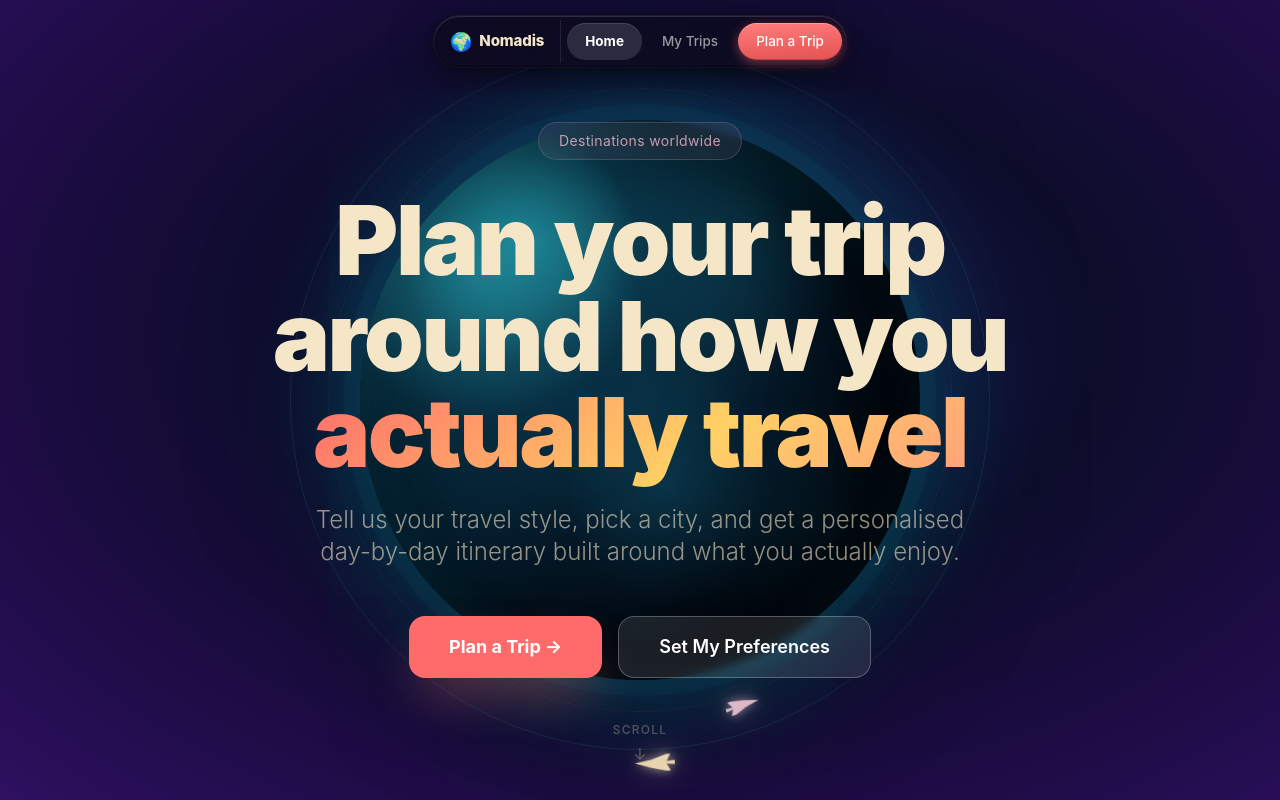
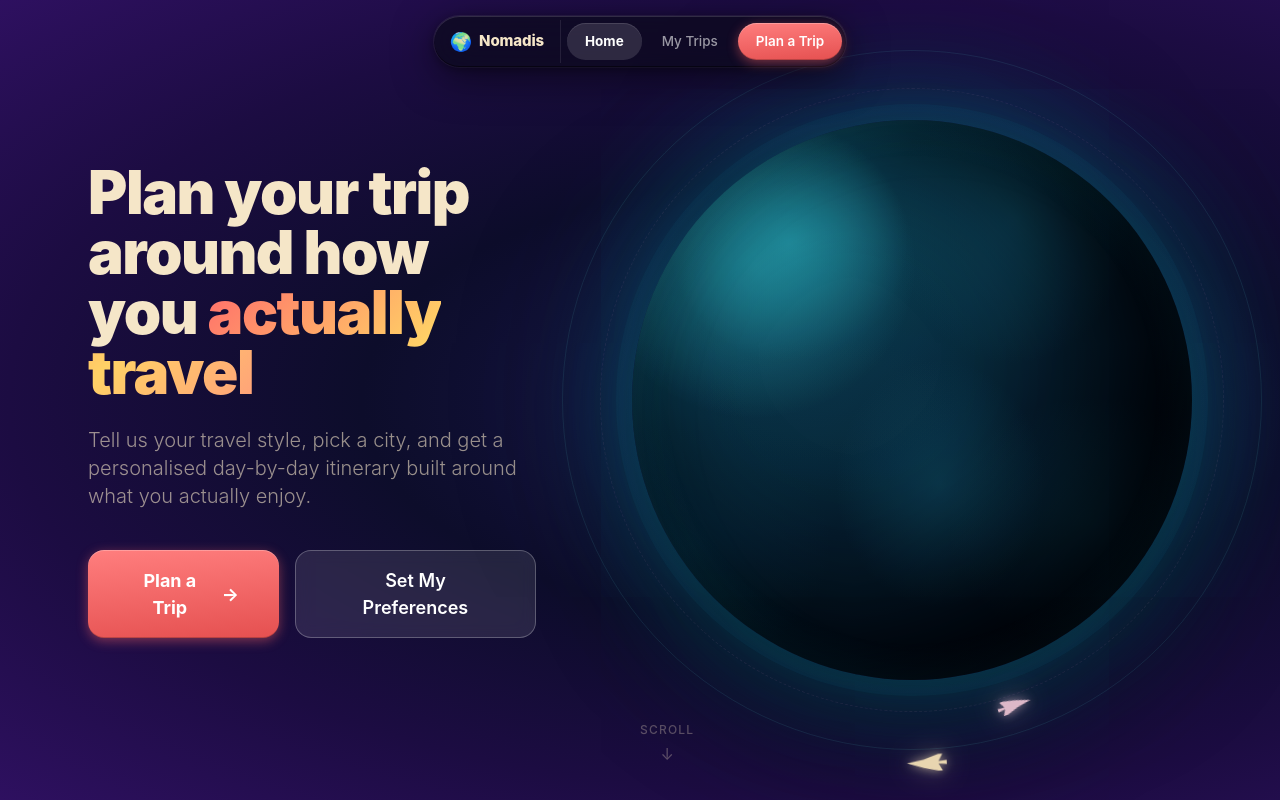
Before and after one commit to MahinC68/nomadis, a React app in the folder frontend/: page / in a window 1280 px wide. Shown: the top 800 px of the page. Built offline with nearby package versions, Linux system fonts and the light colour scheme; the HTML template or start-up script is replaced by a standard one.

Commit message:
update ui

```diff
--- a/frontend/src/components/Navbar.jsx
+++ b/frontend/src/components/Navbar.jsx
@@ -10,6 +10,73 @@ export default function Navbar() {
   const { pathname } = useLocation()
 
   return (
+    <>
+      <style>{`
+        .nav-pill {
+          display: flex;
+          align-items: center;
+          padding: 8px 18px;
+          font-size: 13.5px;
+          font-weight: 500;
+          text-decoration: none;
+          border-radius: 999px;
+          white-space: nowrap;
+          color: rgba(255,255,255,0.58);
+          background: transparent;
+          transition: color 0.18s ease, background 0.18s ease, box-shadow 0.18s ease;
+        }
+        .nav-pill:hover {
+          color: rgba(255,255,255,0.92);
+          background: rgba(255,255,255,0.09);
+        }
+        .nav-pill.active {
+          color: #fff;
+          font-weight: 700;
+          background: rgba(255,255,255,0.13);
+          box-shadow: 0 1px 0 rgba(255,255,255,0.12) inset;
+        }
+        .nav-pill.active:hover {
+          background: rgba(255,255,255,0.18);
+        }
+        .nav-accent {
+          display: flex;
+          align-items: center;
+          padding: 8px 18px;
+          font-size: 13.5px;
+          font-weight: 600;
+          text-decoration: none;
+          border-radius: 999px;
+          white-space: nowrap;
+          color: #fff;
+          background: linear-gradient(175deg, #ff7e7e 0%, #e55050 100%);
+          box-shadow: 0 1px 0 rgba(255,255,255,0.25) inset, 0 -1px 0 rgba(0,0,0,0.2) inset, 0 3px 12px rgba(255,100,100,0.45);
+          transition: opacity 0.18s ease, transform 0.18s ease, box-shadow 0.18s ease;
+        }
+        .nav-accent:hover {
+          opacity: 0.88;
+          transform: translateY(-1px);
+          box-shadow: 0 1px 0 rgba(255,255,255,0.25) inset, 0 -1px 0 rgba(0,0,0,0.2) inset, 0 6px 20px rgba(255,100,100,0.5);
+        }
+        .nav-logo {
+          display: flex;
+          align-items: center;
+          gap: 7px;
+          padding: 8px 16px 8px 12px;
+          font-weight: 800;
+          font-size: 15px;
+          color: #F5E6C8;
+          text-decoration: none;
+          border-right: 1px solid rgba(255,255,255,0.09);
+          margin-right: 4px;
+          letter-spacing: -0.01em;
+          white-space: nowrap;
+          transition: color 0.18s ease;
+        }
+        .nav-logo:hover {
+          color: #fff;
+        }
+      `}</style>
+
       <nav
         style={{
           position: 'fixed',
@@ -42,68 +109,25 @@ export default function Navbar() {
             pointerEvents: 'auto',
           }}
         >
-        {/* Logo */}
-        <Link
-          to="/"
-          style={{
-            display: 'flex',
-            alignItems: 'center',
-            gap: 7,
-            padding: '8px 16px 8px 12px',
-            fontWeight: 800,
-            fontSize: 15,
-            color: '#F5E6C8',
-            textDecoration: 'none',
-            borderRight: '1px solid rgba(255,255,255,0.09)',
-            marginRight: 4,
-            letterSpacing: '-0.01em',
-            whiteSpace: 'nowrap',
-          }}
-        >
+          <Link to="/" className="nav-logo">
             <span style={{ fontSize: 18 }}>🌍</span>
             <span>Nomadis</span>
           </Link>
 
           {NAV_LINKS.map(({ to, label, accent }) => {
             const active = pathname === to
-          return (
-            <Link
-              key={to}
-              to={to}
-              style={{
-                display: 'flex',
-                alignItems: 'center',
-                padding: '8px 18px',
-                fontSize: 13.5,
-                fontWeight: active ? 700 : 500,
-                textDecoration: 'none',
-                borderRadius: 999,
-                transition: 'all 0.15s ease',
-                whiteSpace: 'nowrap',
-                ...(accent
-                  ? {
-                      background: 'linear-gradient(175deg, #ff7e7e 0%, #e55050 100%)',
-                      color: '#fff',
-                      boxShadow:
-                        '0 1px 0 rgba(255,255,255,0.25) inset, 0 -1px 0 rgba(0,0,0,0.2) inset, 0 3px 12px rgba(255,100,100,0.45)',
-                    }
-                  : active
-                  ? {
-                      background: 'rgba(255,255,255,0.13)',
-                      color: '#fff',
-                      boxShadow: '0 1px 0 rgba(255,255,255,0.12) inset',
-                    }
-                  : {
-                      background: 'transparent',
-                      color: 'rgba(255,255,255,0.58)',
-                    }),
-              }}
-            >
+            return accent ? (
+              <Link key={to} to={to} className="nav-accent">
+                {label}
+              </Link>
+            ) : (
+              <Link key={to} to={to} className={`nav-pill${active ? ' active' : ''}`}>
                 {label}
               </Link>
             )
           })}
         </div>
       </nav>
+    </>
   )
 }
--- a/frontend/src/pages/Itinerary.jsx
+++ b/frontend/src/pages/Itinerary.jsx
@@ -120,7 +120,7 @@ export default function Itinerary() {
       <Navbar />
 
       {/* Header */}
-      <div className="bg-white border-b border-gray-100 shadow-sm">
+      <div className="bg-white border-b border-gray-100 shadow-sm" style={{ paddingTop: 80 }}>
         <div className="max-w-6xl mx-auto px-6 py-8">
           <div className="flex flex-col sm:flex-row sm:items-center justify-between gap-4">
             <div>
--- a/frontend/src/pages/Landing.jsx
+++ b/frontend/src/pages/Landing.jsx
@@ -97,6 +97,51 @@ export default function Landing() {
           0%, 100% { opacity: 1; }
           50%       { opacity: 0.93; }
         }
+        .btn-plan {
+          display: inline-flex;
+          align-items: center;
+          gap: 10px;
+          background: linear-gradient(175deg, #ff7e7e 0%, #e55050 100%);
+          color: #fff;
+          padding: 16px 40px;
+          border-radius: 1rem;
+          font-size: 18px;
+          font-weight: 700;
+          border: none;
+          cursor: pointer;
+          box-shadow: 0 1px 0 rgba(255,255,255,0.25) inset, 0 -1px 0 rgba(0,0,0,0.2) inset, 0 3px 12px rgba(255,100,100,0.45);
+          transition: transform 0.2s ease, box-shadow 0.2s ease, opacity 0.2s ease;
+        }
+        .btn-plan:hover {
+          transform: translateY(-2px);
+          opacity: 0.9;
+          box-shadow: 0 1px 0 rgba(255,255,255,0.25) inset, 0 -1px 0 rgba(0,0,0,0.2) inset, 0 8px 24px rgba(255,100,100,0.55);
+        }
+        .btn-plan:hover .btn-arrow {
+          transform: translateX(5px);
+        }
+        .btn-arrow {
+          display: inline-block;
+          transition: transform 0.2s ease;
+        }
+        .btn-secondary {
+          display: inline-flex;
+          align-items: center;
+          background: rgba(255,255,255,0.1);
+          backdrop-filter: blur(8px);
+          -webkit-backdrop-filter: blur(8px);
+          color: #fff;
+          padding: 16px 40px;
+          border-radius: 1rem;
+          font-size: 18px;
+          font-weight: 600;
+          border: 1px solid rgba(255,255,255,0.25);
+          cursor: pointer;
+          transition: background 0.2s ease;
+        }
+        .btn-secondary:hover {
+          background: rgba(255,255,255,0.2);
+        }
       `}</style>
 
       <Navbar />
@@ -108,38 +153,80 @@ export default function Landing() {
           minHeight: '100vh',
           display: 'flex',
           flexDirection: 'column',
-          alignItems: 'center',
           justifyContent: 'center',
           background:
-            'radial-gradient(ellipse at 55% 42%, #18184a 0%, #0d0d2b 40%, #1c0c42 70%, #2e1060 100%)',
+            'radial-gradient(ellipse at 65% 50%, #18184a 0%, #0d0d2b 40%, #1c0c42 70%, #2e1060 100%)',
         }}
       >
-        {/* ── 3D Globe — absolutely centered, behind the text ── */}
+        <div
+          style={{
+            width: '100%',
+            maxWidth: 1200,
+            margin: '0 auto',
+            padding: '6rem 3rem',
+            display: 'grid',
+            gridTemplateColumns: '1fr 1fr',
+            alignItems: 'center',
+            gap: '6rem',
+          }}
+        >
+          {/* ── Left column: text + buttons ── */}
+          <div>
+            <h1
+              className="text-5xl md:text-6xl font-black leading-tight mb-6 tracking-tight"
+              style={{ color: '#F5E6C8' }}
+            >
+              Plan your trip
+              <br />
+              around how you{' '}
+              <span
+                className="text-transparent bg-clip-text"
+                style={{
+                  backgroundImage:
+                    'linear-gradient(135deg, #FF6B6B 0%, #FFD166 60%, #ffa07a 100%)',
+                }}
+              >
+                actually travel
+              </span>
+            </h1>
+
+            <p
+              className="text-lg md:text-xl mb-10 leading-relaxed font-light"
+              style={{ color: 'rgba(232,218,192,0.64)', maxWidth: 460 }}
+            >
+              Tell us your travel style, pick a city, and get a personalised day-by-day
+              itinerary built around what you actually enjoy.
+            </p>
+
+            <div className="flex flex-col sm:flex-row gap-4">
+              <button onClick={() => navigate('/plan')} className="btn-plan">
+                Plan a Trip <span className="btn-arrow">→</span>
+              </button>
+              <button onClick={() => navigate('/onboarding')} className="btn-secondary">
+                Set My Preferences
+              </button>
+            </div>
+          </div>
+
+          {/* ── Right column: 3D globe + orbiting planes ── */}
           <div
             aria-hidden="true"
             style={{
-            position: 'absolute',
-            top: '50%',
-            left: '50%',
-            transform: 'translate(-50%, -50%)',
-            width: 560,
-            height: 560,
+              display: 'flex',
+              alignItems: 'center',
+              justifyContent: 'center',
               pointerEvents: 'none',
             }}
           >
+            {/* Globe anchor — orbit rings/planes extend outside this box */}
+            <div style={{ position: 'relative', width: 560, height: 560, flexShrink: 0 }}>
+
               {/* Sphere */}
               <div
                 style={{
                   width: '100%',
                   height: '100%',
                   borderRadius: '50%',
-              /*
-               * Light source: top-left (~28% x, 22% y).
-               * Elliptical overlays simulate continent-shaped landmasses
-               * in subtly brighter teal scattered across the surface.
-               * The base radial gradient runs from bright highlight at the
-               * light source through mid-navy to near-black at the shadow.
-               */
                   background: `
                     radial-gradient(ellipse at 22% 26%, rgba(38,158,172,0.6)  0%, transparent 26%),
                     radial-gradient(ellipse at 68% 18%, rgba(14,74,94,0.65)   0%, transparent 22%),
@@ -173,7 +260,7 @@ export default function Landing() {
                 }}
               />
 
-          {/* ── Orbit ring A — matches CW plane radius ── */}
+              {/* Orbit ring A — matches CW plane radius */}
               <div
                 style={{
                   position: 'absolute',
@@ -188,7 +275,7 @@ export default function Landing() {
                 }}
               />
 
-          {/* ── Orbit ring B — matches CCW plane radius ── */}
+              {/* Orbit ring B — matches CCW plane radius */}
               <div
                 style={{
                   position: 'absolute',
@@ -203,14 +290,7 @@ export default function Landing() {
                 }}
               />
 
-          {/* ── Plane 1: clockwise, outer orbit ── */}
-          {/*
-            The orbit wrapper (0×0 div) is centered on the globe.
-            animation: rotate(0→360deg) sweeps the wrapper CW.
-            The plane inside is offset by translateX(r) — putting it at
-            the orbit radius — then rotate(90deg) makes the nose face the
-            tangent direction for clockwise travel at the 3-o'clock start.
-          */}
+              {/* Plane 1: clockwise, outer orbit */}
               <div
                 style={{
                   position: 'absolute',
@@ -221,23 +301,12 @@ export default function Landing() {
                   animation: 'orbitCW 24s linear infinite',
                 }}
               >
-            <div
-              style={{
-                position: 'absolute',
-                transform: 'translateX(342px) translateY(-7px) rotate(90deg)',
-              }}
-            >
+                <div style={{ position: 'absolute', transform: 'translateX(342px) translateY(-7px) rotate(90deg)' }}>
                   <PlaneIcon size={42} color="#E8D5B0" glow />
                 </div>
               </div>
 
-          {/* ── Plane 2: counterclockwise, inner orbit, phase-shifted ── */}
-          {/*
-            rotate(-90deg) faces the nose toward the correct tangent
-            for CCW travel at the 3-o'clock starting position.
-            animation-delay: -7s starts the plane mid-orbit so the two
-            planes are never at the same screen position simultaneously.
-          */}
+              {/* Plane 2: counterclockwise, inner orbit, phase-shifted */}
               <div
                 style={{
                   position: 'absolute',
@@ -248,79 +317,18 @@ export default function Landing() {
                   animation: 'orbitCCW 16s linear -7s infinite',
                 }}
               >
-            <div
-              style={{
-                position: 'absolute',
-                transform: 'translateX(304px) translateY(-6px) rotate(-90deg)',
-              }}
-            >
+                <div style={{ position: 'absolute', transform: 'translateX(304px) translateY(-6px) rotate(-90deg)' }}>
                   <PlaneIcon size={36} color="#DDB8C8" glow />
                 </div>
               </div>
+
             </div>
-
-        {/* ── Text content — z-index above globe, below planes ── */}
-        <div
-          className="relative max-w-5xl mx-auto px-6 text-center"
-          style={{ zIndex: 10, paddingTop: '6rem', paddingBottom: '6rem' }}
-        >
-          <span
-            className="inline-flex items-center gap-2 backdrop-blur-sm border px-5 py-2 rounded-full text-sm mb-8 tracking-wide"
-            style={{
-              background: 'rgba(220,145,175,0.09)',
-              borderColor: 'rgba(230,155,185,0.22)',
-              color: 'rgba(242,182,205,0.8)',
-            }}
-          >
-            Destinations worldwide
-          </span>
-
-          <h1
-            className="text-6xl sm:text-7xl md:text-8xl font-black leading-none mb-6 tracking-tight"
-            style={{ color: '#F5E6C8' }}
-          >
-            Plan your trip
-            <br />
-            around how you
-            <br />
-            <span
-              className="text-transparent bg-clip-text"
-              style={{
-                backgroundImage:
-                  'linear-gradient(135deg, #FF6B6B 0%, #FFD166 60%, #ffa07a 100%)',
-              }}
-            >
-              actually travel
-            </span>
-          </h1>
-
-          <p
-            className="text-xl md:text-2xl mb-12 max-w-2xl mx-auto leading-relaxed font-light"
-            style={{ color: 'rgba(232,218,192,0.64)' }}
-          >
-            Tell us your travel style, pick a city, and get a personalised day-by-day
-            itinerary built around what you actually enjoy.
-          </p>
-
-          <div className="flex flex-col sm:flex-row gap-4 justify-center">
-            <button
-              onClick={() => navigate('/plan')}
-              className="bg-coral text-white px-10 py-4 rounded-2xl text-lg font-bold hover:bg-coral-dark transition-all shadow-2xl shadow-coral/40 hover:-translate-y-1"
-            >
-              Plan a Trip →
-            </button>
-            <button
-              onClick={() => navigate('/onboarding')}
-              className="bg-white/10 backdrop-blur-sm text-white border border-white/25 px-10 py-4 rounded-2xl text-lg font-semibold hover:bg-white/20 transition-all"
-            >
-              Set My Preferences
-            </button>
           </div>
         </div>
 
         {/* Scroll indicator */}
         <div
-          className="absolute bottom-6 flex flex-col items-center gap-1 animate-bounce"
+          className="absolute bottom-6 left-1/2 -translate-x-1/2 flex flex-col items-center gap-1 animate-bounce"
           style={{ color: 'rgba(245,230,200,0.3)', zIndex: 10 }}
         >
           <span className="text-xs tracking-widest uppercase font-medium">Scroll</span>
@@ -383,11 +391,8 @@ export default function Landing() {
           </div>
 
           <div className="text-center mt-14">
-            <button
-              onClick={() => navigate('/plan')}
-              className="bg-coral text-white px-10 py-4 rounded-2xl text-lg font-bold hover:bg-coral-dark transition-all shadow-lg shadow-coral/25 hover:-translate-y-0.5"
-            >
-              Plan a Trip →
+            <button onClick={() => navigate('/plan')} className="btn-plan">
+              Plan a Trip <span className="btn-arrow">→</span>
             </button>
           </div>
         </div>
--- a/frontend/src/pages/Onboarding.jsx
+++ b/frontend/src/pages/Onboarding.jsx
@@ -37,7 +37,7 @@ export default function Onboarding() {
     <div className="flex flex-col min-h-screen bg-gray-50">
       <Navbar />
 
-      <div className="flex-1 max-w-2xl mx-auto w-full px-6 py-16">
+      <div className="flex-1 max-w-2xl mx-auto w-full px-6 pb-16 pt-28">
         <div className="text-center mb-12">
           <span className="text-5xl block mb-4">🧭</span>
           <h1 className="text-4xl font-bold text-gray-900 mb-3">Tell us how you travel</h1>
--- a/frontend/src/pages/Plan.jsx
+++ b/frontend/src/pages/Plan.jsx
@@ -132,7 +132,7 @@ export default function Plan() {
     <div className="flex flex-col min-h-screen bg-gray-50">
       <Navbar />
 
-      <div className="flex-1 max-w-xl mx-auto w-full px-6 py-16">
+      <div className="flex-1 max-w-xl mx-auto w-full px-6 pb-16 pt-28">
         <div className="text-center mb-12">
           <span className="text-5xl block mb-4">🗺️</span>
           <h1 className="text-4xl font-bold text-gray-900 mb-3">Where are you headed?</h1>
--- a/frontend/src/pages/Trips.jsx
+++ b/frontend/src/pages/Trips.jsx
@@ -51,7 +51,7 @@ export default function Trips() {
     <div className="flex flex-col min-h-screen bg-gray-50">
       <Navbar />
 
-      <div className="flex-1 max-w-6xl mx-auto w-full px-6 py-12">
+      <div className="flex-1 max-w-6xl mx-auto w-full px-6 pb-12 pt-28">
         {/* Header */}
         <div className="flex items-center justify-between mb-8">
           <div>
```
Lines whose indentation alone changed are shown as unchanged.
